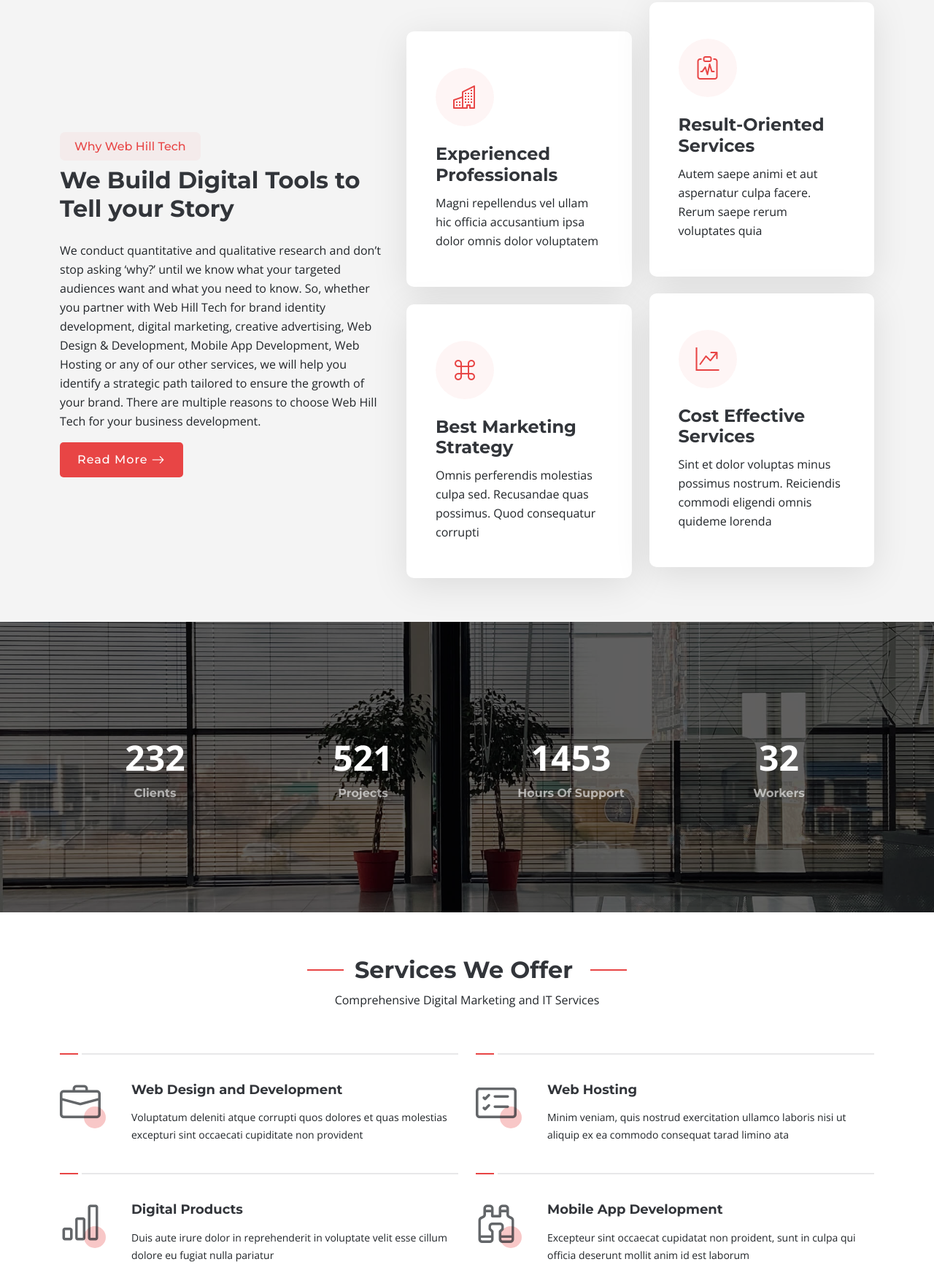
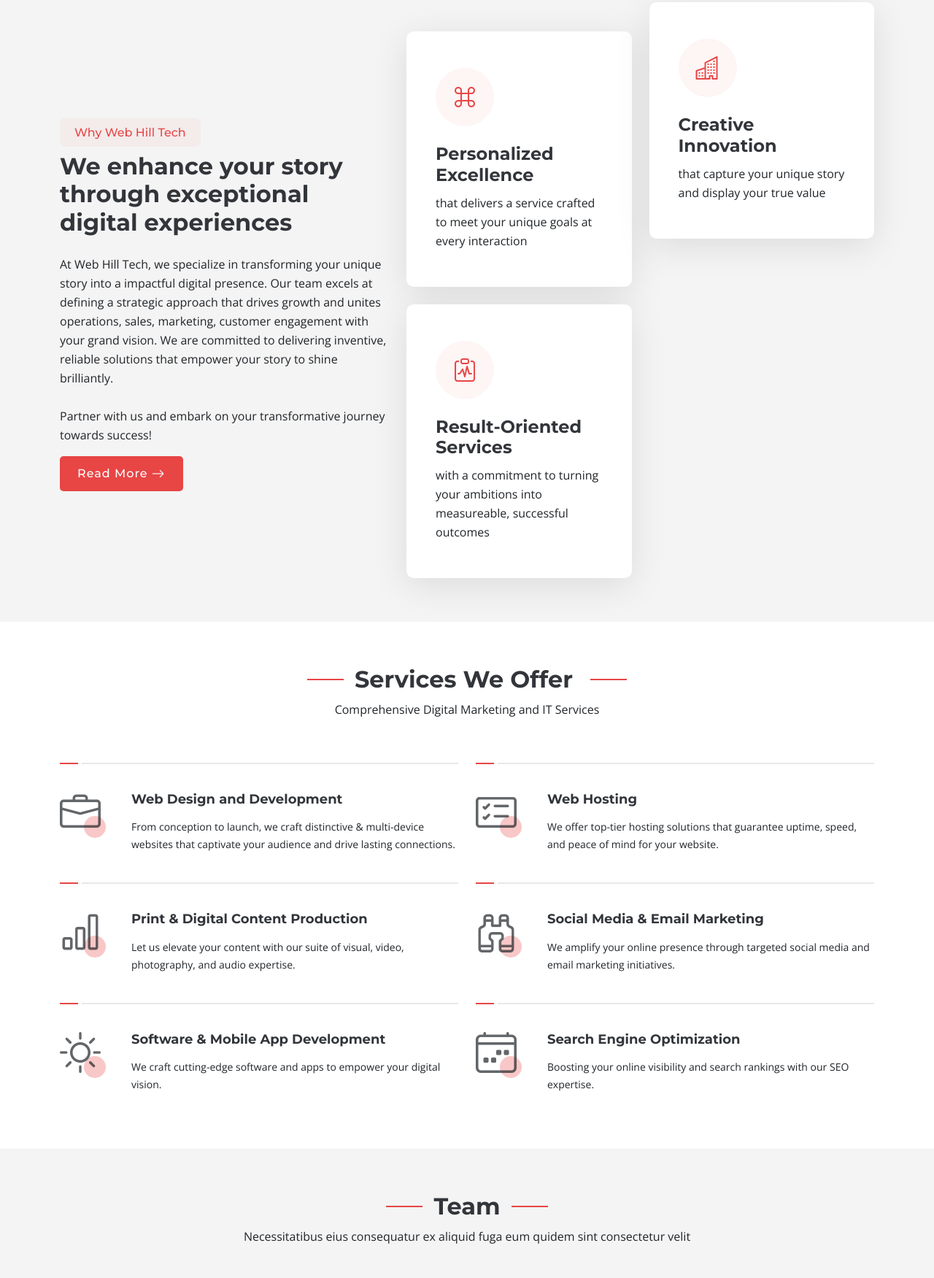
Before and after one commit to webhilltech/webHill-html, a plain HTML site: page index.html in a window 1280 px wide. Shown: the part 817-2568 px from the top of the page at 73% size. Drawn offline with nearby package versions, Linux system fonts and the light colour scheme.

Commit message:
Update index.html -- updated services & about copy

```diff
--- a/index.html
+++ b/index.html
@@ -73,10 +73,9 @@
       <div class="hero-content container">
         <div class="row">
           <div class="col-lg-10">
-            <h2 data-aos="fade-up" data-aos-delay="100">Amplify Your Impact </h2>
+            <h2 data-aos="fade-up" data-aos-delay="100"><span class="highlight">Enhance </span>Your Impact </h2>
             <p data-aos="fade-up" data-aos-delay="200">
-              Partner with us to Elevate Your Digital
-              Presence and Achieve Remarkable Results
+              Discover How We Elevate Your Digital Presence to Achieve Remarkable Results
                </p>
 
              <a href="#contact" class="btn" id="hero-contact" data-aos="fade-up" data-aos-delay="260"><span>Contact Us </span><i class="bi bi-arrow-right"></i></a>
@@ -98,46 +97,56 @@
 
           <div class="col-xl-5 content">
             <h3>Why Web Hill Tech </h3>
-            <h2>We Build Digital Tools to Tell your Story  </h2>
-            <p>  We conduct quantitative and qualitative research and don’t stop asking ‘why?’ until we know what your targeted audiences want and what you need to know. So, whether you partner with Web Hill Tech for brand identity development, digital marketing, creative advertising, Web Design & Development, Mobile App Development, Web Hosting or any of our other services, we will help you identify a strategic path tailored to ensure the growth of your brand. There are multiple reasons to choose Web Hill Tech for your business development.</p>
+            <h2 class="about-subtitle">We enhance your story through exceptional digital experiences </h2>
+            <p>
+
+              At Web Hill Tech, we specialize in transforming your unique story into a impactful digital presence. Our team excels at defining a strategic approach that drives growth and unites operations, sales, marketing, customer engagement with your grand vision. We are committed to delivering inventive, reliable solutions that empower your story to shine brilliantly.
+              <br/><br/>
+              Partner with us and embark on your transformative journey towards success!
+
+            </p>
             <a href="#" class="read-more"><span>Read More</span><i class="bi bi-arrow-right"></i></a>
           </div>
 
           <div class="col-xl-7">
             <div class="row gy-4 icon-boxes">
 
+
+              <div class="col-md-6" data-aos="fade-up" data-aos-delay="400">
+                <div class="icon-box">
+                  <i class="bi bi-command"></i>
+                  <h3>Personalized Excellence </h3>
+                  <p>that delivers a service crafted to meet your unique goals at every interaction</p>
+                </div>
+              </div>
+
               <div class="col-md-6" data-aos="fade-up" data-aos-delay="200">
                 <div class="icon-box">
                   <i class="bi bi-buildings"></i>
-                  <h3> Experienced Professionals </h3>
-                  <p>Magni repellendus vel ullam hic officia accusantium ipsa dolor omnis dolor voluptatem</p>
+                  <h3> Creative Innovation </h3>
+                  <p> that capture your unique story and
+                    display your true value
+                  </p>
                 </div>
-              </div> <!-- End Icon Box -->
+              </div>
 
               <div class="col-md-6" data-aos="fade-up" data-aos-delay="300">
                 <div class="icon-box">
                   <i class="bi bi-clipboard-pulse"></i>
                   <h3> Result-Oriented Services
                    </h3>
-                  <p>Autem saepe animi et aut aspernatur culpa facere. Rerum saepe rerum voluptates quia</p>
+                  <p>with a commitment to turning your ambitions into measureable, successful outcomes </p>
                 </div>
-              </div> <!-- End Icon Box -->
+              </div>
 
-              <div class="col-md-6" data-aos="fade-up" data-aos-delay="400">
-                <div class="icon-box">
-                  <i class="bi bi-command"></i>
-                  <h3>Best Marketing Strategy </h3>
-                  <p>Omnis perferendis molestias culpa sed. Recusandae quas possimus. Quod consequatur corrupti</p>
-                </div>
-              </div> <!-- End Icon Box -->
 
-              <div class="col-md-6" data-aos="fade-up" data-aos-delay="500">
+              <!-- <div class="col-md-6" data-aos="fade-up" data-aos-delay="500">
                 <div class="icon-box">
                   <i class="bi bi-graph-up-arrow"></i>
                   <h3>Cost Effective Services </h3>
                   <p>Sint et dolor voluptas minus possimus nostrum. Reiciendis commodi eligendi omnis quideme lorenda</p>
                 </div>
-              </div> <!-- End Icon Box -->
+              </div>  -->
 
             </div>
           </div>
@@ -148,7 +157,7 @@
     </section><!-- End About Section -->
 
     <!-- Stats Section - Home Page -->
-    <section id="stats" class="stats">
+    <!-- <section id="stats" class="stats">
 
       <img src="assets/img/stats-bg.jpg" alt="" data-aos="fade-in">
 
@@ -161,34 +170,35 @@
               <span data-purecounter-start="0" data-purecounter-end="232" data-purecounter-duration="1" class="purecounter"></span>
               <p>Clients</p>
             </div>
-          </div><!-- End Stats Item -->
+          </div>
 
           <div class="col-lg-3 col-md-6">
             <div class="stats-item text-center w-100 h-100">
               <span data-purecounter-start="0" data-purecounter-end="521" data-purecounter-duration="1" class="purecounter"></span>
               <p>Projects</p>
             </div>
-          </div><!-- End Stats Item -->
+          </div>
 
           <div class="col-lg-3 col-md-6">
             <div class="stats-item text-center w-100 h-100">
               <span data-purecounter-start="0" data-purecounter-end="1453" data-purecounter-duration="1" class="purecounter"></span>
               <p>Hours Of Support</p>
             </div>
-          </div><!-- End Stats Item -->
+          </div>
 
           <div class="col-lg-3 col-md-6">
             <div class="stats-item text-center w-100 h-100">
               <span data-purecounter-start="0" data-purecounter-end="32" data-purecounter-duration="1" class="purecounter"></span>
               <p>Workers</p>
             </div>
-          </div><!-- End Stats Item -->
+          </div>
 
         </div>
 
       </div>
 
-    </section><!-- End Stats Section -->
+    </section> -->
+    <!-- End Stats Section -->
 
     <!-- Services Section - Home Page -->
     <section id="services" class="services">
@@ -208,7 +218,7 @@
               <div class="icon flex-shrink-0"><i class="bi bi-briefcase"></i></div>
               <div>
                 <h4 class="title"><a href="services-details.html" class="stretched-link">Web Design and Development </a></h4>
-                <p class="description">Voluptatum deleniti atque corrupti quos dolores et quas molestias excepturi sint occaecati cupiditate non provident</p>
+                <p class="description">From conception to launch, we craft distinctive & multi-device websites that captivate your audience and drive lasting connections.</p>
               </div>
             </div>
           </div>
@@ -219,7 +229,7 @@
               <div class="icon flex-shrink-0"><i class="bi bi-card-checklist"></i></div>
               <div>
                 <h4 class="title"><a href="services-details.html" class="stretched-link"> Web Hosting </a></h4>
-                <p class="description">Minim veniam, quis nostrud exercitation ullamco laboris nisi ut aliquip ex ea commodo consequat tarad limino ata</p>
+                <p class="description">We offer top-tier hosting solutions that guarantee uptime, speed, and peace of mind for your website.</p>
               </div>
             </div>
           </div><!-- End Service Item -->
@@ -228,8 +238,8 @@
             <div class="service-item d-flex">
               <div class="icon flex-shrink-0"><i class="bi bi-bar-chart"></i></div>
               <div>
-                <h4 class="title"><a href="services-details.html" class="stretched-link">Digital Products </a></h4>
-                <p class="description">Duis aute irure dolor in reprehenderit in voluptate velit esse cillum dolore eu fugiat nulla pariatur</p>
+                <h4 class="title"><a href="services-details.html" class="stretched-link">Print & Digital Content Production </a></h4>
+                <p class="description">Let us elevate your content with our suite of visual, video, photography, and audio expertise.</p>
               </div>
             </div>
           </div><!-- End Service Item -->
@@ -238,8 +248,8 @@
             <div class="service-item d-flex">
               <div class="icon flex-shrink-0"><i class="bi bi-binoculars"></i></div>
               <div>
-                <h4 class="title"><a href="services-details.html" class="stretched-link">Mobile App Development </a></h4>
-                <p class="description">Excepteur sint occaecat cupidatat non proident, sunt in culpa qui officia deserunt mollit anim id est laborum</p>
+                <h4 class="title"><a href="services-details.html" class="stretched-link">Social Media & Email Marketing </a></h4>
+                <p class="description">We amplify your online presence through targeted social media and email marketing initiatives.</p>
               </div>
             </div>
           </div><!-- End Service Item -->
@@ -248,8 +258,8 @@
             <div class="service-item d-flex">
               <div class="icon flex-shrink-0"><i class="bi bi-brightness-high"></i></div>
               <div>
-                <h4 class="title"><a href="services-details.html" class="stretched-link">Software Development </a></h4>
-                <p class="description">At vero eos et accusamus et iusto odio dignissimos ducimus qui blanditiis praesentium voluptatum deleniti atque</p>
+                <h4 class="title"><a href="services-details.html" class="stretched-link">Software & Mobile App Development </a></h4>
+                <p class="description">We craft cutting-edge software and apps to empower your digital vision.</p>
               </div>
             </div>
           </div><!-- End Service Item -->
@@ -259,7 +269,7 @@
               <div class="icon flex-shrink-0"><i class="bi bi-calendar4-week"></i></div>
               <div>
                 <h4 class="title"><a href="services-details.html" class="stretched-link"> Search Engine Optimization</a></h4>
-                <p class="description">Et harum quidem rerum facilis est et expedita distinctio. Nam libero tempore, cum soluta nobis est eligendi</p>
+                <p class="description">Boosting your online visibility and search rankings with our SEO expertise.</p>
               </div>
             </div>
           </div><!-- End Service Item -->
```
